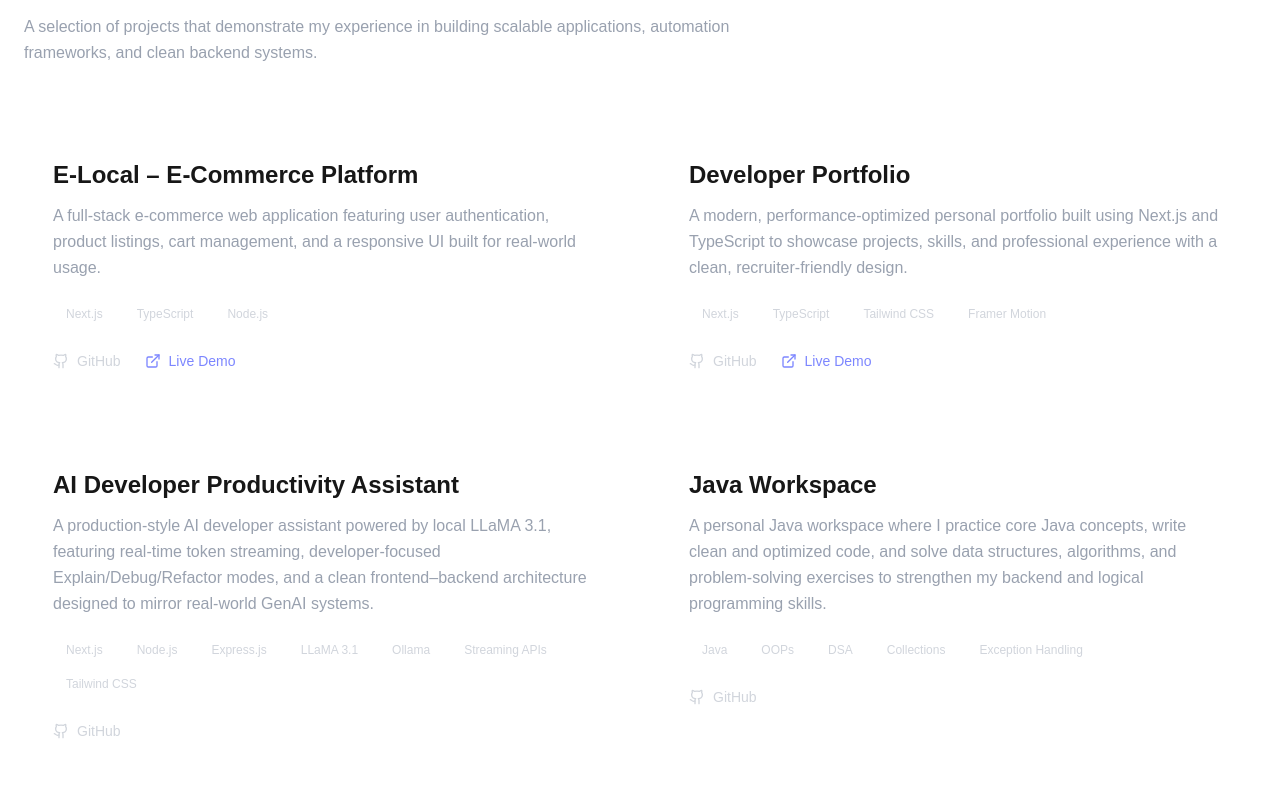
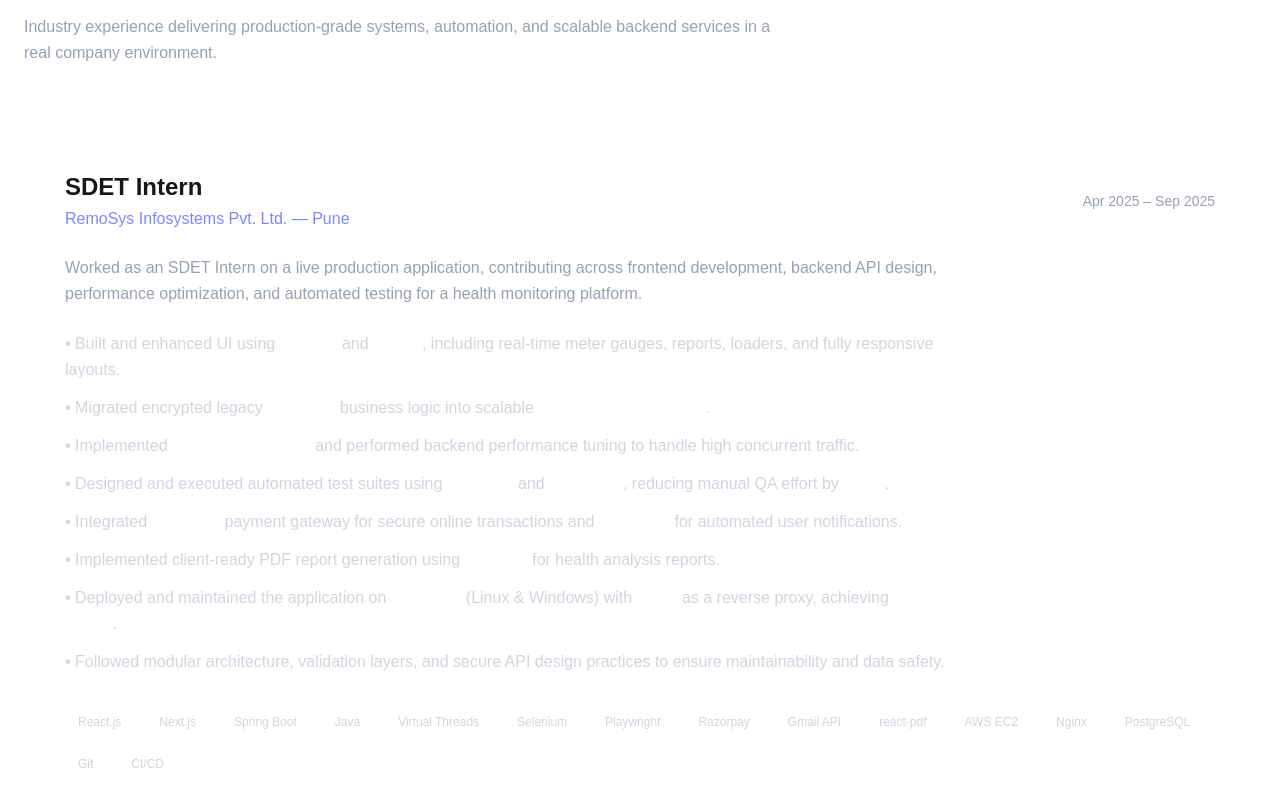
Before and after one commit to DarshanKGithub/Darshan-modern-portfolio, a Next.js app: page / in a window 1280 px wide. Shown: the part 1542-2340 px from the top of the page. Built offline with nearby package versions, Linux system fonts and the light colour scheme.

Commit message:
New Code

```diff
--- a/src/app/page.tsx
+++ b/src/app/page.tsx
@@ -4,6 +4,7 @@
 import Projects from "../components/Projects";
 import Contact from "../components/Contact";
 import Footer from "../components/Footer";
+import Experience from "../components/Experience"
 
 export default function Home() {
   return (
@@ -11,6 +12,7 @@
       <Navbar />
       <Hero />
       <About />
+      <Experience/>
       <Projects />
       <Contact />
       <Footer/>
--- /dev/null
+++ b/src/components/Experience.jsx
@@ -0,0 +1,126 @@
+"use client";
+
+import { motion } from "framer-motion";
+
+export default function Experience() {
+  return (
+    <section
+      id="experience"
+      className="relative max-w-7xl mx-auto px-6 py-28"
+    >
+      {/* Section Header */}
+      <div className="max-w-3xl mb-16">
+        <h2 className="text-4xl font-bold mb-4">
+          Professional <span className="text-indigo-500">Experience</span>
+        </h2>
+        <p className="text-gray-400 leading-relaxed">
+          Industry experience delivering production-grade systems, automation,
+          and scalable backend services in a real company environment.
+        </p>
+      </div>
+
+      {/* Experience Card */}
+      <motion.div
+        initial={{ opacity: 0, y: 40 }}
+        whileInView={{ opacity: 1, y: 0 }}
+        transition={{ duration: 0.6 }}
+        viewport={{ once: true }}
+        className="relative backdrop-blur-xl bg-white/5 border border-white/10 rounded-2xl p-8 md:p-10"
+      >
+        {/* Role & Company */}
+        <div className="flex flex-col md:flex-row md:items-center md:justify-between mb-6">
+          <div>
+            <h3 className="text-2xl font-semibold">
+              SDET Intern
+            </h3>
+            <p className="text-indigo-400 mt-1">
+              RemoSys Infosystems Pvt. Ltd. — Pune
+            </p>
+          </div>
+
+          <p className="text-sm text-gray-400 mt-3 md:mt-0">
+            Apr 2025 – Sep 2025
+          </p>
+        </div>
+
+        {/* Description */}
+        <p className="text-gray-400 leading-relaxed mb-6 max-w-4xl">
+          Worked as an SDET Intern on a live production application, contributing
+          across frontend development, backend API design, performance
+          optimization, and automated testing for a health monitoring platform.
+        </p>
+
+        {/* Responsibilities & Work */}
+        <ul className="space-y-3 text-gray-300 leading-relaxed max-w-4xl">
+          <li>
+            • Built and enhanced UI using <span className="text-white">React.js</span> and{" "}
+            <span className="text-white">Next.js</span>, including real-time meter
+            gauges, reports, loaders, and fully responsive layouts.
+          </li>
+          <li>
+            • Migrated encrypted legacy <span className="text-white">Java JAR</span> business logic
+            into scalable <span className="text-white">Spring Boot REST APIs</span>.
+          </li>
+          <li>
+            • Implemented <span className="text-white">Java virtual threads</span> and
+            performed backend performance tuning to handle high concurrent traffic.
+          </li>
+          <li>
+            • Designed and executed automated test suites using{" "}
+            <span className="text-white">Selenium</span> and{" "}
+            <span className="text-white">Playwright</span>, reducing manual QA
+            effort by <span className="text-white">~40%</span>.
+          </li>
+          <li>
+            • Integrated <span className="text-white">Razorpay</span> payment gateway for
+            secure online transactions and <span className="text-white">Gmail API</span>{" "}
+            for automated user notifications.
+          </li>
+          <li>
+            • Implemented client-ready PDF report generation using{" "}
+            <span className="text-white">react-pdf</span> for health analysis reports.
+          </li>
+          <li>
+            • Deployed and maintained the application on{" "}
+            <span className="text-white">AWS EC2</span> (Linux & Windows) with{" "}
+            <span className="text-white">Nginx</span> as a reverse proxy, achieving{" "}
+            <span className="text-white">99.9% uptime</span>.
+          </li>
+          <li>
+            • Followed modular architecture, validation layers, and secure API
+            design practices to ensure maintainability and data safety.
+          </li>
+        </ul>
+
+        {/* Tech Stack */}
+        <div className="mt-8 flex flex-wrap gap-3">
+          {[
+            "React.js",
+            "Next.js",
+            "Spring Boot",
+            "Java",
+            "Virtual Threads",
+            "Selenium",
+            "Playwright",
+            "Razorpay",
+            "Gmail API",
+            "react-pdf",
+            "AWS EC2",
+            "Nginx",
+            "PostgreSQL",
+            "Git",
+            "CI/CD",
+          ].map((tech) => (
+            <span
+              key={tech}
+              className="px-3 py-1.5 text-xs font-medium rounded-full
+              bg-white/5 border border-white/10 text-gray-300"
+            >
+              {tech}
+            </span>
+          ))}
+        </div>
+      </motion.div>
+    </section>
+  );
+}
```
Also changed, not shown: 1 other file (tests, documents, lock files or other folders).
